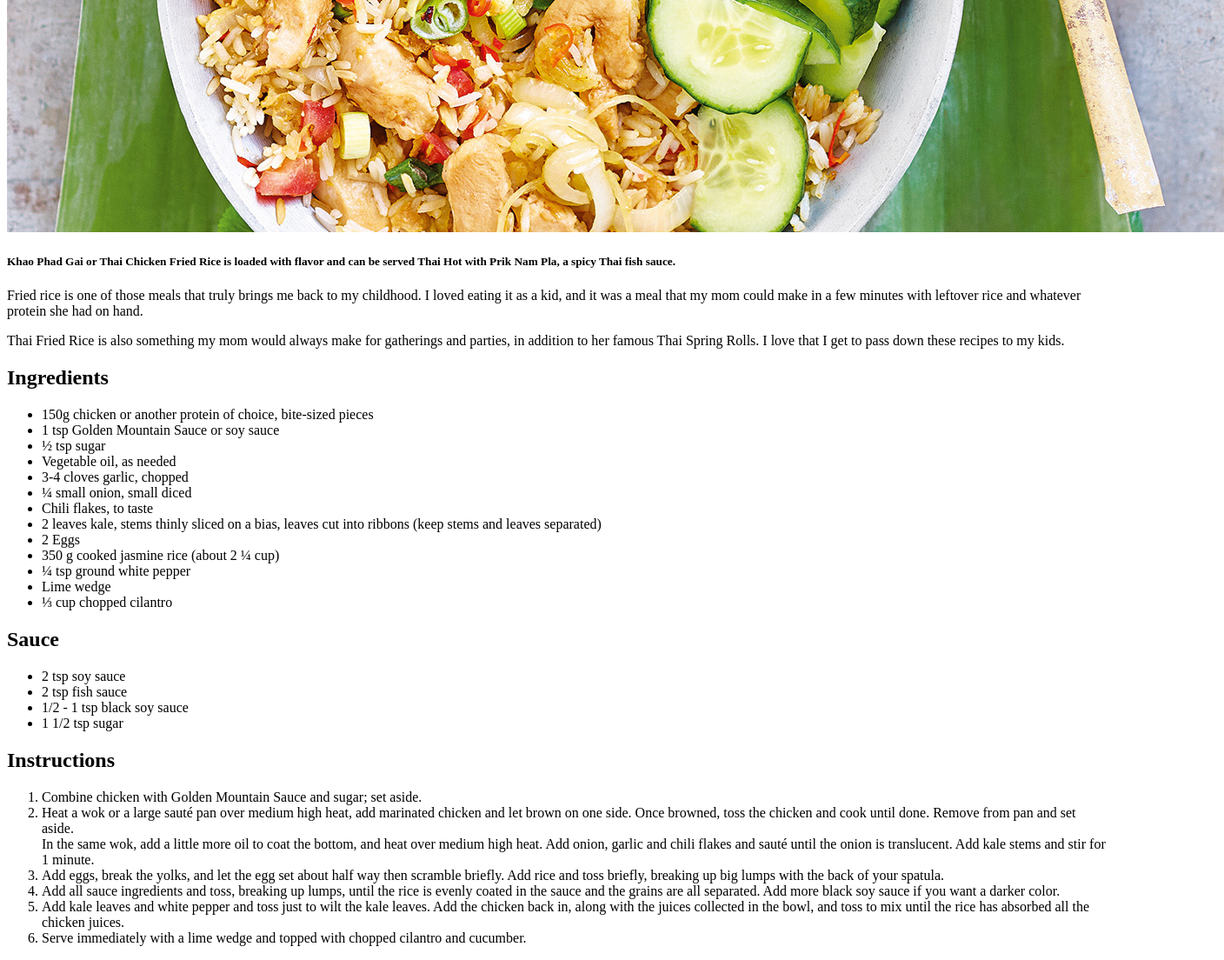
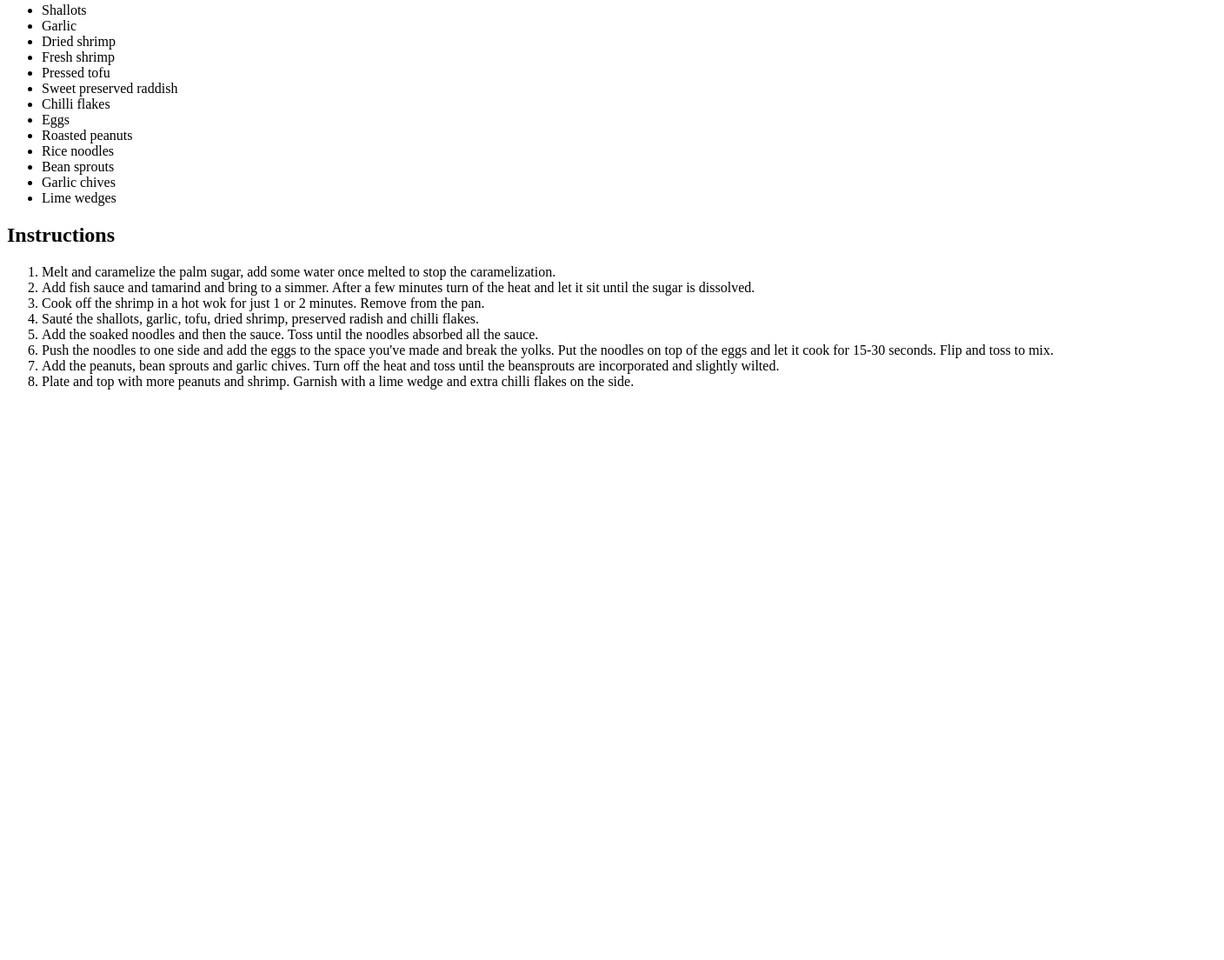
Before and after one commit to AlbertCo2/odin-recipes, a plain HTML site: page recipes/phad-thai.html in a window 1280 px wide. Shown: the part 773-1877 px from the top of the page at 87% size, 1408 px wide, since content can reach past the window. After the commit the page ends 1237 px from the top, so only its background shows below. Drawn offline with Linux system fonts and the light colour scheme.

Commit message:
Add image and recipe to phad-thai.html

```diff
--- a/recipes/phad-thai.html
+++ b/recipes/phad-thai.html
@@ -9,75 +9,64 @@
 <body>
      <h1>Khao Phad Gai Recipe</h1>
 
-     <img src="../images/plate-of-khao-phad-gai-w1400.jpeg" alt="a vibrant plate of thai khao phad gai
-      set on a banana leaf">
+     <img src="../images/plate-of-phad-thai.jpg" alt="a vibrant bowl of phad thai with condiments on top">
 
-     <h5>Khao Phad Gai or Thai Chicken Fried Rice is loaded with flavor and can be served Thai Hot with
-          Prik Nam Pla, a spicy Thai fish sauce.</h5>
+     <h5>Pad Thai is an iconic Thai Noodle dish that has flavors of sweet, sour, and saltiness. I show
+        how to easily make your own sauce to create this dish at home.</h5>
 
-     <p>Fried rice is one of those meals that truly brings me back to my childhood. I loved eating it
-          as a kid, and it was a meal that my mom could make in a few minutes with leftover rice and
-          whatever protein she had on hand.</p>
+     <p>Usually when someone is trying Thai food for the first time, they order Pad Thai. It's a safe
+        choice, you really can't go wrong with stir-fried rice noodles. Pad Thai has a popular trifecta
+        of flavors, sweet, salty, and a little sour from the tamarind (which is a key ingredient in
+        the sauce).</p>
 
-     <p>Thai Fried Rice is also something my mom would always make for gatherings and parties, in
-          addition to her famous Thai Spring Rolls. I love that I get to pass down these recipes to my
-          kids.</p>
+     <p>Pad Thai can be intimidating to recreate at home, but I will list steps below along with a
+        full YouTube Video at the end of this post. I highly recommend watching the video before
+        making this dish. </p>
 
      <h2>Ingredients</h2>
 
      <ul>
-          <li>150g chicken or another protein of choice, bite-sized pieces</li>
-          <li>1 tsp Golden Mountain Sauce or soy sauce</li>
-          <li>½ tsp sugar</li>
-          <li>Vegetable oil, as needed</li>
-          <li>3-4 cloves garlic, chopped</li>
-          <li>¼ small onion, small diced</li>
-          <li>Chili flakes, to taste</li>
-          <li>2 leaves kale, stems thinly sliced on a bias, leaves cut into ribbons (keep stems and
-               leaves separated)</li>
-          <li>2 Eggs</li>
-          <li>350 g cooked jasmine rice (about 2 ¼ cup)</li>
-          <li>¼ tsp ground white pepper</li>
-          <li>Lime wedge</li>
-          <li>⅓ cup chopped cilantro</li>
+          <li>Shallots</li>
+          <li>Garlic</li>
+          <li>Dried shrimp</li>
+          <li>Fresh shrimp</li>
+          <li>Pressed tofu</li>
+          <li>Sweet preserved raddish</li>
+          <li>Chilli flakes</li>
+          <li>Eggs</li>
+          <li>Roasted peanuts</li>
+          <li>Rice noodles</li>
+          <li>Bean sprouts</li>
+          <li>Garlic chives</li>
+          <li>Lime wedges</li>
 
      </ul>
 
-     <h2>Sauce</h2>
-
-     <ul>
-          <li>2 tsp soy sauce</li>
-          <li>2 tsp fish sauce</li>
-          <li>1/2 - 1 tsp black soy sauce</li>
-          <li>1 1/2 tsp sugar</li>
-     </ul>
 
      <h2>Instructions</h2>
 
      <ol>
 
-          <li>Combine chicken with Golden Mountain Sauce and sugar; set aside.</li>
+          <li>Melt and caramelize the palm sugar, add some water once melted to stop
+            the caramelization.  </li>
 
-          <li>Heat a wok or a large sauté pan over medium high heat, add marinated chicken and let
-          brown on one side. Once browned, toss the chicken and cook until done. Remove from pan
-          and set aside.</li>
+          <li>Add fish sauce and tamarind and bring to a simmer. After a few minutes turn of
+            the heat and let it sit until the sugar is dissolved.</li>
 
-          <lip>In the same wok, add a little more oil to coat the bottom, and heat over medium high heat.
-          Add onion, garlic and chili flakes and sauté until the onion is translucent. Add kale
-          stems and stir for 1 minute.</li>
+          <li>Cook off the shrimp in a hot wok for just 1 or 2 minutes. Remove from the pan.</li>
 
-          <li>Add eggs, break the yolks, and let the egg set about half way then scramble briefly. Add
-          rice and toss briefly, breaking up big lumps with the back of your spatula.</li>
+          <li>Sauté the shallots, garlic, tofu, dried shrimp, preserved radish and chilli flakes.</li>
 
-          <li>Add all sauce ingredients and toss, breaking up lumps, until the rice is evenly coated
-          in the sauce and the grains are all separated. Add more black soy sauce if you want a
-          darker color.</li>
+          <li>Add the soaked noodles and then the sauce. Toss until the noodles absorbed all the sauce.</li>
 
-          <li>Add kale leaves and white pepper and toss just to wilt the kale leaves. Add the chicken
-          back in, along with the juices collected in the bowl, and toss to mix until the rice
-          has absorbed all the chicken juices.</li>
+          <li>Push the noodles to one side and add the eggs to the space you've made and break the yolks.
+            Put the noodles on top of the eggs and let it cook for 15-30 seconds. Flip and toss to mix.</li>
 
-          <li>Serve immediately with a lime wedge and topped with chopped cilantro and cucumber.</li>
+          <li>Add the peanuts, bean sprouts and garlic chives. Turn off the heat and toss until the
+            beansprouts are incorporated and slightly wilted.</li>
+
+          <li>Plate and top with more peanuts and shrimp. Garnish with a lime wedge and extra
+                chilli flakes on the side.</li>
 
 </ol>
 </body>
```
